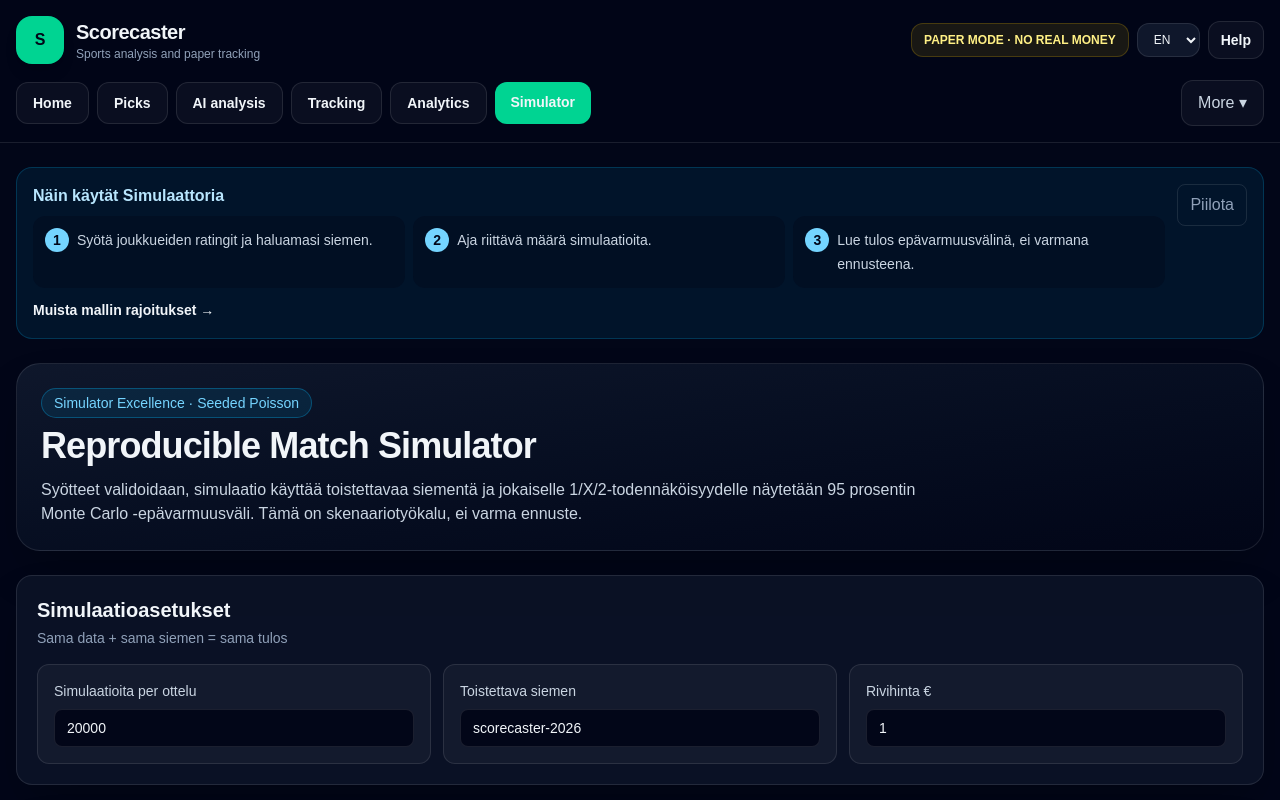
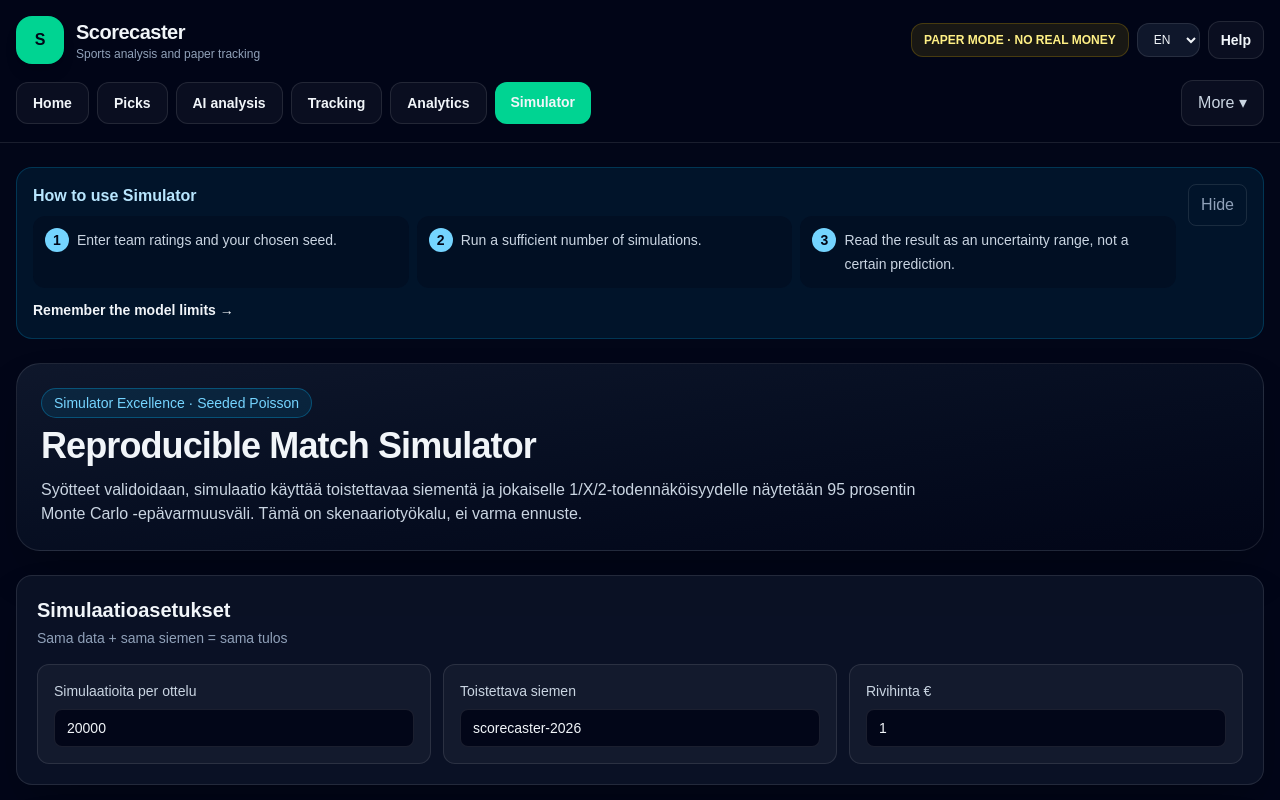
Before and after one commit to vv-glitchhub/scorecaster, a Next.js app: page /simulator in a window 1280 px wide. Shown: the top 800 px of the page. Built offline with nearby package versions, Linux system fonts and the light colour scheme.

Commit message:
Translate contextual page guidance into three languages

```diff
--- a/app/components/ContextHelp.jsx
+++ b/app/components/ContextHelp.jsx
@@ -2,77 +2,124 @@
 
 import Link from "next/link";
 import { usePathname } from "next/navigation";
-import { useState } from "react";
+import { useMemo, useState } from "react";
+import { useLanguage } from "./LanguageProvider";
 
-const guides = {
+const guideDefinitions = {
   "/betting": {
-    title: "Näin käytät Kohteet-sivua",
-    steps: ["Valitse laji, liiga ja markkina.", "Avaa kiinnostava kerroin ja lue päätös sekä riskivaroitukset.", "Tallenna vain PLAY- tai CAUTION-kohde paperiseurantaan."],
-    link: { href: "/help", label: "Mitä edge ja EV tarkoittavat?" }
+    title: { fi: "Näin käytät Kohteet-sivua", en: "How to use Picks", es: "Cómo usar Pronósticos" },
+    steps: [
+      { fi: "Valitse laji, liiga ja markkina.", en: "Choose a sport, league and market.", es: "Elige deporte, liga y mercado." },
+      { fi: "Avaa kiinnostava kerroin ja lue päätös sekä riskivaroitukset.", en: "Open an interesting price and read the decision and risk warnings.", es: "Abre una cuota interesante y lee la decisión y los avisos de riesgo." },
+      { fi: "Tallenna vain PLAY- tai CAUTION-kohde paperiseurantaan.", en: "Save only PLAY or CAUTION picks to paper tracking.", es: "Guarda solo pronósticos PLAY o CAUTION en el seguimiento simulado." }
+    ],
+    link: { href: "/help", label: { fi: "Mitä edge ja EV tarkoittavat?", en: "What do edge and EV mean?", es: "¿Qué significan ventaja y EV?" } }
   },
   "/agent": {
-    title: "Näin käytät AI-analyysia",
-    steps: ["Tarkista PLAY-, WATCH- ja SKIP-määrät.", "Avaa kohde ja lue myös AI:n vastaväite sekä puuttuva evidenssi.", "Tallenna vain palvelimen hyväksymä PLAY-kohde paperiseurantaan."],
-    link: { href: "/help", label: "Lue AI:n turvallisuusrajat" }
+    title: { fi: "Näin käytät AI-analyysia", en: "How to use AI analysis", es: "Cómo usar el análisis IA" },
+    steps: [
+      { fi: "Tarkista PLAY-, WATCH- ja SKIP-määrät.", en: "Check the PLAY, WATCH and SKIP counts.", es: "Comprueba los totales PLAY, WATCH y SKIP." },
+      { fi: "Avaa kohde ja lue myös AI:n vastaväite sekä puuttuva evidenssi.", en: "Open a pick and also read the AI counterargument and missing evidence.", es: "Abre un pronóstico y lee también el contraargumento y la evidencia faltante." },
+      { fi: "Tallenna vain palvelimen hyväksymä PLAY-kohde paperiseurantaan.", en: "Save only a server-approved PLAY pick to paper tracking.", es: "Guarda solo un pronóstico PLAY aprobado por el servidor." }
+    ],
+    link: { href: "/help", label: { fi: "Lue AI:n turvallisuusrajat", en: "Read the AI safety limits", es: "Lee los límites de seguridad de la IA" } }
   },
   "/tracking": {
-    title: "Näin käytät Seurantaa",
-    steps: ["Tarkista avoimet paperikohteet.", "Kirjaa tai tarkista lopputulos.", "Arvioi pidemmällä aikavälillä ROI:ta, CLV:tä ja kalibrointia."],
-    link: { href: "/analytics", label: "Avaa tarkempi analyysi" }
+    title: { fi: "Näin käytät Seurantaa", en: "How to use Tracking", es: "Cómo usar Seguimiento" },
+    steps: [
+      { fi: "Tarkista avoimet paperikohteet.", en: "Review open paper picks.", es: "Revisa los pronósticos simulados abiertos." },
+      { fi: "Kirjaa tai tarkista lopputulos.", en: "Record or verify the result.", es: "Registra o verifica el resultado." },
+      { fi: "Arvioi pidemmällä aikavälillä ROI:ta, CLV:tä ja kalibrointia.", en: "Evaluate ROI, CLV and calibration over time.", es: "Evalúa ROI, CLV y calibración a largo plazo." }
+    ],
+    link: { href: "/analytics", label: { fi: "Avaa tarkempi analyysi", en: "Open detailed analytics", es: "Abrir analítica detallada" } }
   },
   "/analytics": {
-    title: "Näin luet Analyysi-sivua",
-    steps: ["Katso ensin otoskoko.", "Vertaa ROI:n lisäksi CLV:tä ja Brier scorea.", "Älä tee johtopäätöstä muutaman kohteen perusteella."],
-    link: { href: "/help", label: "Avaa termien selitykset" }
+    title: { fi: "Näin luet Analyysi-sivua", en: "How to read Analytics", es: "Cómo leer Analítica" },
+    steps: [
+      { fi: "Katso ensin otoskoko.", en: "Start with the sample size.", es: "Empieza por el tamaño de la muestra." },
+      { fi: "Vertaa ROI:n lisäksi CLV:tä ja Brier scorea.", en: "Compare CLV and Brier score as well as ROI.", es: "Compara CLV y puntuación Brier además del ROI." },
+      { fi: "Älä tee johtopäätöstä muutaman kohteen perusteella.", en: "Do not draw conclusions from only a few picks.", es: "No saques conclusiones con pocos pronósticos." }
+    ],
+    link: { href: "/help", label: { fi: "Avaa termien selitykset", en: "Open terminology guide", es: "Abrir guía de términos" } }
   },
   "/simulator": {
-    title: "Näin käytät Simulaattoria",
-    steps: ["Syötä joukkueiden ratingit ja haluamasi siemen.", "Aja riittävä määrä simulaatioita.", "Lue tulos epävarmuusvälinä, ei varmana ennusteena."],
-    link: { href: "/help", label: "Muista mallin rajoitukset" }
+    title: { fi: "Näin käytät Simulaattoria", en: "How to use Simulator", es: "Cómo usar el Simulador" },
+    steps: [
+      { fi: "Syötä joukkueiden ratingit ja haluamasi siemen.", en: "Enter team ratings and your chosen seed.", es: "Introduce los ratings de los equipos y una semilla." },
+      { fi: "Aja riittävä määrä simulaatioita.", en: "Run a sufficient number of simulations.", es: "Ejecuta un número suficiente de simulaciones." },
+      { fi: "Lue tulos epävarmuusvälinä, ei varmana ennusteena.", en: "Read the result as an uncertainty range, not a certain prediction.", es: "Lee el resultado como un intervalo de incertidumbre, no como una predicción segura." }
+    ],
+    link: { href: "/help", label: { fi: "Muista mallin rajoitukset", en: "Remember the model limits", es: "Recuerda los límites del modelo" } }
   },
   "/risk": {
-    title: "Näin asetat paperirajat",
-    steps: ["Syötä vain virtuaalinen pelikassa.", "Pidä yksittäisen paperipanoksen ja kokonaisaltistuksen rajat pieninä.", "Tallenna asetukset ennen kohteiden lisäämistä."],
-    link: { href: "/responsible-use", label: "Lue vastuullisen käytön ohje" }
+    title: { fi: "Näin asetat paperirajat", en: "How to set paper limits", es: "Cómo definir límites simulados" },
+    steps: [
+      { fi: "Syötä vain virtuaalinen pelikassa.", en: "Enter a virtual bankroll only.", es: "Introduce solo una banca virtual." },
+      { fi: "Pidä yksittäisen paperipanoksen ja kokonaisaltistuksen rajat pieninä.", en: "Keep individual stake and total exposure limits small.", es: "Mantén bajos los límites por importe y exposición total." },
+      { fi: "Tallenna asetukset ennen kohteiden lisäämistä.", en: "Save settings before adding picks.", es: "Guarda los ajustes antes de añadir pronósticos." }
+    ],
+    link: { href: "/responsible-use", label: { fi: "Lue vastuullisen käytön ohje", en: "Read responsible-use guidance", es: "Leer la guía de uso responsable" } }
   },
   "/paper-trading": {
-    title: "Näin käytät Paperisalkkua",
-    steps: ["Tarkista käytettävissä oleva virtuaalikassa.", "Vältä liian suurta kokonais- tai liigakohtaista altistusta.", "Käsittele kaikki summat simulaationa, ei oikeana rahana."],
-    link: { href: "/risk", label: "Muuta paperirajoja" }
+    title: { fi: "Näin käytät Paperisalkkua", en: "How to use the paper portfolio", es: "Cómo usar la cartera simulada" },
+    steps: [
+      { fi: "Tarkista käytettävissä oleva virtuaalikassa.", en: "Check the available virtual bankroll.", es: "Comprueba la banca virtual disponible." },
+      { fi: "Vältä liian suurta kokonais- tai liigakohtaista altistusta.", en: "Avoid excessive total or league exposure.", es: "Evita una exposición total o por liga excesiva." },
+      { fi: "Käsittele kaikki summat simulaationa, ei oikeana rahana.", en: "Treat all amounts as simulation, not real money.", es: "Trata todos los importes como simulación, no como dinero real." }
+    ],
+    link: { href: "/risk", label: { fi: "Muuta paperirajoja", en: "Change paper limits", es: "Cambiar límites simulados" } }
   },
   "/quick-use": {
-    title: "Näin lisäät oman paperikohteen",
-    steps: ["Kirjoita ottelu, valinta ja kerroin.", "Tarkista virtuaalinen panos ja riskipäätös.", "Tallenna paikalliseen seurantaan ilman oikean rahan tapahtumaa."],
-    link: { href: "/tracking", label: "Avaa tallennetut kohteet" }
+    title: { fi: "Näin lisäät oman paperikohteen", en: "How to add your own paper pick", es: "Cómo añadir tu pronóstico simulado" },
+    steps: [
+      { fi: "Kirjoita ottelu, valinta ja kerroin.", en: "Enter the match, selection and odds.", es: "Introduce el partido, la selección y la cuota." },
+      { fi: "Tarkista virtuaalinen panos ja riskipäätös.", en: "Check the virtual stake and risk decision.", es: "Comprueba el importe virtual y la decisión de riesgo." },
+      { fi: "Tallenna paikalliseen seurantaan ilman oikean rahan tapahtumaa.", en: "Save to local tracking without a real-money transaction.", es: "Guarda en el seguimiento local sin transacción de dinero real." }
+    ],
+    link: { href: "/tracking", label: { fi: "Avaa tallennetut kohteet", en: "Open saved picks", es: "Abrir pronósticos guardados" } }
   },
   "/profile": {
-    title: "Tilin hallinta",
-    steps: ["Tarkista kirjautunut tili.", "Vie omat tiedot tarvittaessa.", "Poista tili pysyvästi vain, kun olet varma."],
-    link: { href: "/privacy", label: "Lue tietosuojaseloste" }
+    title: { fi: "Tilin hallinta", en: "Account management", es: "Gestión de la cuenta" },
+    steps: [
+      { fi: "Tarkista kirjautunut tili.", en: "Check the signed-in account.", es: "Comprueba la cuenta iniciada." },
+      { fi: "Vie omat tiedot tarvittaessa.", en: "Export your data when needed.", es: "Exporta tus datos cuando sea necesario." },
+      { fi: "Poista tili pysyvästi vain, kun olet varma.", en: "Delete the account permanently only when you are sure.", es: "Elimina la cuenta permanentemente solo cuando estés seguro." }
+    ],
+    link: { href: "/privacy", label: { fi: "Lue tietosuojaseloste", en: "Read the privacy notice", es: "Leer el aviso de privacidad" } }
   },
   "/cloud-sync": {
-    title: "Pilvisynkronoinnin käyttö",
-    steps: ["Kirjaudu omalle tilille.", "Tarkista paikalliset paperikohteet ennen siirtoa.", "Varmista synkronoinnin jälkeen, ettei samoja rivejä syntynyt kahdesti."],
-    link: { href: "/security", label: "Lue tietoturvamalli" }
+    title: { fi: "Pilvisynkronoinnin käyttö", en: "Using cloud sync", es: "Uso de la sincronización en la nube" },
+    steps: [
+      { fi: "Kirjaudu omalle tilille.", en: "Sign in to your account.", es: "Inicia sesión en tu cuenta." },
+      { fi: "Tarkista paikalliset paperikohteet ennen siirtoa.", en: "Review local paper picks before transfer.", es: "Revisa los pronósticos locales antes de transferirlos." },
+      { fi: "Varmista synkronoinnin jälkeen, ettei samoja rivejä syntynyt kahdesti.", en: "After syncing, confirm that no duplicate rows were created.", es: "Después de sincronizar, confirma que no se hayan creado duplicados." }
+    ],
+    link: { href: "/security", label: { fi: "Lue tietoturvamalli", en: "Read the security model", es: "Leer el modelo de seguridad" } }
   }
 };
 
 function guideForPath(pathname) {
-  const exact = guides[pathname];
+  const exact = guideDefinitions[pathname];
   if (exact) return exact;
-  const prefix = Object.keys(guides).find((path) => pathname?.startsWith(`${path}/`));
-  return prefix ? guides[prefix] : null;
+  const prefix = Object.keys(guideDefinitions).find((path) => pathname?.startsWith(`${path}/`));
+  return prefix ? guideDefinitions[prefix] : null;
 }
 
 export default function ContextHelp() {
   const pathname = usePathname();
+  const { tr, t } = useLanguage();
   const [hiddenPath, setHiddenPath] = useState(null);
-  const guide = guideForPath(pathname);
+  const definition = guideForPath(pathname);
+  const guide = useMemo(() => definition ? {
+    title: tr(definition.title),
+    steps: definition.steps.map((step) => tr(step)),
+    link: { href: definition.link.href, label: tr(definition.link.label) }
+  } : null, [definition, tr]);
 
   if (!guide || hiddenPath === pathname) return null;
 
   return (
-    <aside className="mb-6 rounded-2xl border border-sky-400/20 bg-sky-400/[0.08] p-4" aria-label="Sivun käyttöohje">
+    <aside className="mb-6 rounded-2xl border border-sky-400/20 bg-sky-400/[0.08] p-4" aria-label={guide.title}>
       <div className="flex flex-col gap-3 lg:flex-row lg:items-start lg:justify-between">
         <div className="min-w-0">
           <h2 className="font-black text-sky-200">{guide.title}</h2>
@@ -84,12 +131,10 @@ export default function ContextHelp() {
               </li>
             ))}
           </ol>
-          <Link href={guide.link.href} className="mt-3 inline-flex text-sm font-black text-sky-300 hover:text-sky-200">
-            {guide.link.label} →
-          </Link>
+          <Link href={guide.link.href} className="mt-3 inline-flex text-sm font-black text-sky-300 hover:text-sky-200">{guide.link.label} →</Link>
         </div>
-        <button type="button" onClick={() => setHiddenPath(pathname)} className="shrink-0 rounded-lg border border-white/10 px-3 py-2 text-xs font-bold text-slate-400 hover:bg-white/5" aria-label="Piilota tämän sivun käyttöohje">
-          Piilota
+        <button type="button" onClick={() => setHiddenPath(pathname)} className="shrink-0 rounded-lg border border-white/10 px-3 py-2 text-xs font-bold text-slate-400 hover:bg-white/5" aria-label={`${t("common.hide")}: ${guide.title}`}>
+          {t("common.hide")}
         </button>
       </div>
     </aside>
```
